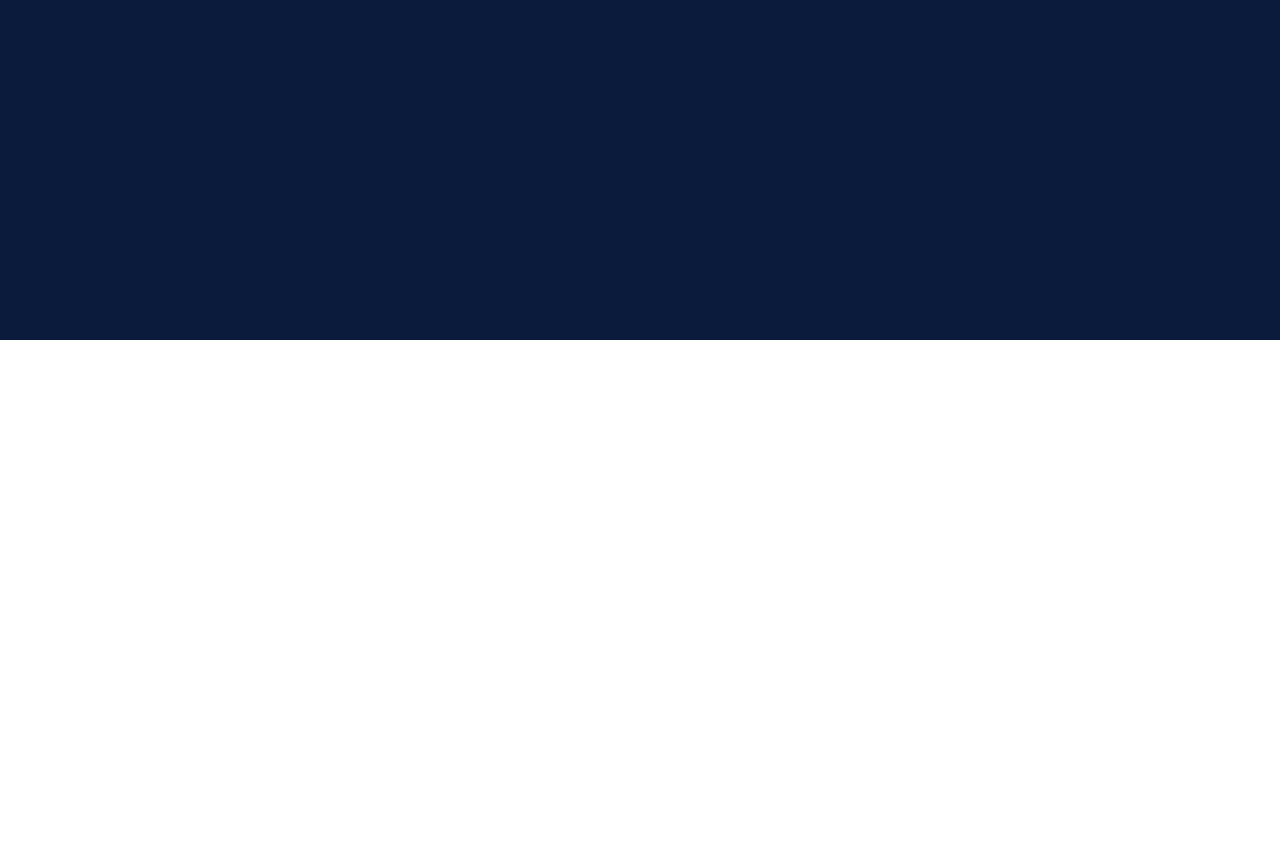
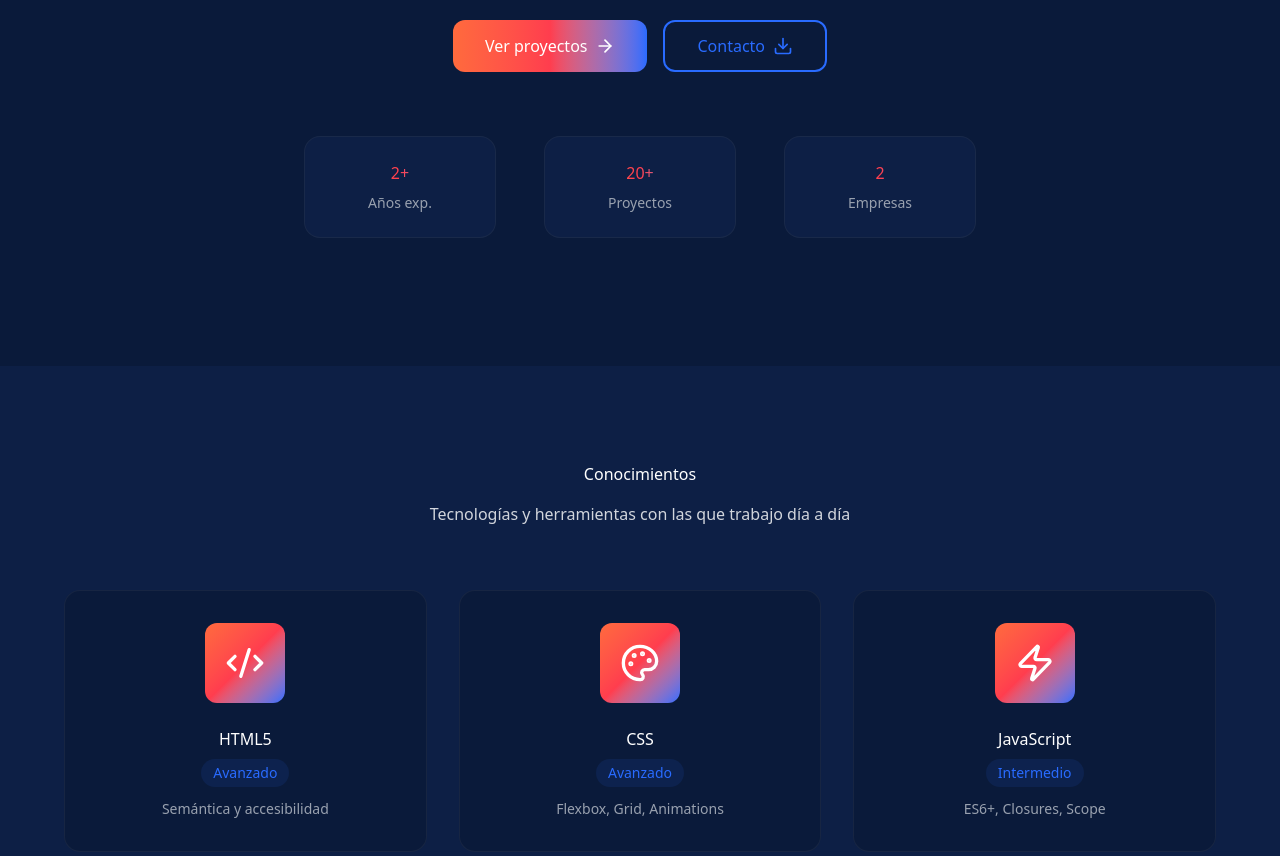
Before and after one commit to JASR2003/SitioWebPersonal-V2, a React (Vite) app: page / in a window 1280 px wide. Shown: the part 460-1316 px from the top of the page. Before the commit the page ends 800 px from the top, so only its background shows below. Built offline with nearby package versions, Linux system fonts and the light colour scheme.

Commit message:
Borrar GH Pages y añadir Hero y Skills

```diff
--- a/package.json
+++ b/package.json
@@ -26,7 +26,6 @@
     "eslint": "^9.39.1",
     "eslint-plugin-react-hooks": "^7.0.1",
     "eslint-plugin-react-refresh": "^0.4.24",
-    "gh-pages": "^6.3.0",
     "globals": "^16.5.0",
     "vite": "^7.2.4"
   }
--- a/src/App.jsx
+++ b/src/App.jsx
@@ -1,4 +1,6 @@
 import { Navigation } from './components/Navigation';
+import { Hero } from './components/Hero';
+import { Skills } from './components/Skills';
 
 function App() {
   return (
@@ -6,7 +8,8 @@ function App() {
       <Navigation />
 
       <main>
-
+        <Hero />
+        <Skills />
       </main>
 
       <footer className="bg-[#0D1F45] py-8 border-t border-gray-700/30">
--- a/src/components/Hero.jsx
+++ b/src/components/Hero.jsx
@@ -0,0 +1,89 @@
+import { ArrowRight, Download } from 'lucide-react';
+
+export function Hero() {
+    const scrollToProjects = () => {
+        const element = document.querySelector('#proyectos');
+        if (element) {
+            element.scrollIntoView({ behavior: 'smooth' });
+        }
+    };
+
+    const scrollToContact = () => {
+        const element = document.querySelector('#contacto');
+        if (element) {
+            element.scrollIntoView({ behavior: 'smooth' });
+        }
+    };
+
+    return (
+        <section id="inicio" className="pt-24 md:pt-32 pb-16 md:pb-24 lg:pb-32 px-6">
+            <div className="container mx-auto max-w-6xl">
+                <div className="flex flex-col items-center text-center">
+                    {/* Avatar/Circle */}
+                    <div className="w-24 h-24 md:w-32 md:h-32 lg:w-40 lg:h-40 rounded-full bg-gradient-to-br from-[#FF6A3D] via-[#FF3D4E] via-[#8B4DFF] to-[#296BFF] p-1 mb-8">
+                        <img
+                            src="/profile.jpg"
+                            alt="Jorge Suárez"
+                            className="w-full h-full rounded-full object-cover bg-[#0A1A3A]"
+                        />
+                    </div>
+
+                    {/* Title */}
+                    <h1 className="mb-6 text-white">
+                        Jorge Suárez – Desarrollador Frontend y WordPress
+                    </h1>
+
+                    {/* Description */}
+                    <p className="max-w-2xl mb-8 md:mb-10 text-gray-300">
+                        Desarrollador Frontend y WordPress especializado en crear sitios web modernos,
+                        responsivos y funcionales. Experiencia en maquetación, diseño de interfaces y
+                        desarrollo con WordPress, Elementor y tecnologías web actuales.
+                    </p>
+
+                    {/* CTA Buttons */}
+                    <div className="flex flex-col sm:flex-row gap-4 w-full sm:w-auto">
+                        <button
+                            onClick={scrollToProjects}
+                            className="px-8 py-3 rounded-xl bg-gradient-to-r from-[#FF6A3D] via-[#FF3D4E] via-[#8B4DFF] to-[#296BFF] text-white hover:shadow-lg hover:shadow-[#296BFF]/20 transition-all duration-300 flex items-center justify-center gap-2 group"
+                        >
+                            Ver proyectos
+                            <ArrowRight className="w-5 h-5 group-hover:translate-x-1 transition-transform" />
+                        </button>
+
+                        <button
+                            onClick={scrollToContact}
+                            className="px-8 py-3 rounded-xl border-2 border-[#296BFF] text-[#296BFF] hover:bg-[#152847] transition-all duration-300 flex items-center justify-center gap-2"
+                        >
+                            Contacto
+                            <Download className="w-5 h-5" />
+                        </button>
+                    </div>
+
+                    {/* Stats */}
+                    <div className="grid grid-cols-1 sm:grid-cols-3 gap-6 md:gap-12 mt-12 md:mt-16 w-full max-w-2xl">
+                        <div className="p-6 rounded-2xl bg-[#0D1F45] border border-gray-700/30">
+                            <div className="bg-gradient-to-r from-[#FF6A3D] via-[#FF3D4E] via-[#8B4DFF] to-[#296BFF] bg-clip-text text-transparent mb-2">
+                                2+
+                            </div>
+                            <p className="text-sm text-gray-400">Años exp.</p>
+                        </div>
+
+                        <div className="p-6 rounded-2xl bg-[#0D1F45] border border-gray-700/30">
+                            <div className="bg-gradient-to-r from-[#FF6A3D] via-[#FF3D4E] via-[#8B4DFF] to-[#296BFF] bg-clip-text text-transparent mb-2">
+                                20+
+                            </div>
+                            <p className="text-sm text-gray-400">Proyectos</p>
+                        </div>
+
+                        <div className="p-6 rounded-2xl bg-[#0D1F45] border border-gray-700/30">
+                            <div className="bg-gradient-to-r from-[#FF6A3D] via-[#FF3D4E] via-[#8B4DFF] to-[#296BFF] bg-clip-text text-transparent mb-2">
+                                2
+                            </div>
+                            <p className="text-sm text-gray-400">Empresas</p>
+                        </div>
+                    </div>
+                </div>
+            </div>
+        </section>
+    );
+}
--- a/src/components/Skills.jsx
+++ b/src/components/Skills.jsx
@@ -0,0 +1,124 @@
+import { Code2, Palette, Zap, Box, Smartphone, GitBranch, Layers, Database, Wrench } from 'lucide-react';
+
+export function Skills() {
+    const skills = [
+        {
+            icon: <Code2 className="w-8 h-8 md:w-10 md:h-10" />,
+            name: 'HTML5',
+            level: 'Avanzado',
+            description: 'Semántica y accesibilidad'
+        },
+        {
+            icon: <Palette className="w-8 h-8 md:w-10 md:h-10" />,
+            name: 'CSS',
+            level: 'Avanzado',
+            description: 'Flexbox, Grid, Animations'
+        },
+        {
+            icon: <Zap className="w-8 h-8 md:w-10 md:h-10" />,
+            name: 'JavaScript',
+            level: 'Intermedio',
+            description: 'ES6+, Closures, Scope'
+        },
+        {
+            icon: <Box className="w-8 h-8 md:w-10 md:h-10" />,
+            name: 'Bootstrap',
+            level: 'Intermedio',
+            description: 'Framework CSS responsive'
+        },
+        {
+            icon: <Smartphone className="w-8 h-8 md:w-10 md:h-10" />,
+            name: 'Tailwind',
+            level: 'Intermedio',
+            description: 'Utility-first CSS'
+        },
+        {
+            icon: <Code2 className="w-8 h-8 md:w-10 md:h-10" />,
+            name: 'WordPress',
+            level: 'Avanzado',
+            description: 'CMS y desarrollo'
+        },
+        {
+            icon: <Box className="w-8 h-8 md:w-10 md:h-10" />,
+            name: 'Elementor',
+            level: 'Avanzado',
+            description: 'Page builder profesional'
+        },
+        {
+            icon: <GitBranch className="w-8 h-8 md:w-10 md:h-10" />,
+            name: 'Git',
+            level: 'Intermedio',
+            description: 'Control de versiones'
+        },
+        {
+            icon: <Database className="w-8 h-8 md:w-10 md:h-10" />,
+            name: 'Hostinger',
+            level: 'Avanzado',
+            description: 'Gestión de hosting'
+        },
+        {
+            icon: <Wrench className="w-8 h-8 md:w-10 md:h-10" />,
+            name: 'NPM',
+            level: 'Intermedio',
+            description: 'Gestor de paquetes'
+        },
+        {
+            icon: <Layers className="w-8 h-8 md:w-10 md:h-10" />,
+            name: 'React',
+            level: 'Básico',
+            description: 'Librería JavaScript'
+        },
+        {
+            icon: <Zap className="w-8 h-8 md:w-10 md:h-10" />,
+            name: 'Vite',
+            level: 'Básico',
+            description: 'Build tool moderno'
+        },
+        {
+            icon: <Code2 className="w-8 h-8 md:w-10 md:h-10" />,
+            name: 'Dart & Flutter',
+            level: 'Aprendiendo',
+            description: 'Desarrollo multiplataforma'
+        }
+    ];
+
+    return (
+        <section id="conocimientos" className="py-16 md:py-24 px-6 bg-[#0D1F45] transition-colors duration-300">
+            <div className="container mx-auto max-w-6xl">
+                <div className="text-center mb-12 md:mb-16">
+                    <h2 className="mb-4 text-white">
+                        Conocimientos
+                    </h2>
+                    <p className="text-gray-300 max-w-2xl mx-auto">
+                        Tecnologías y herramientas con las que trabajo día a día
+                    </p>
+                </div>
+
+                <div className="grid grid-cols-1 sm:grid-cols-2 lg:grid-cols-3 gap-6 md:gap-8">
+                    {skills.map((skill, index) => (
+                        <div
+                            key={index}
+                            className="group p-6 md:p-8 rounded-2xl bg-[#0A1A3A] border border-gray-700/30 hover:border-[#296BFF] transition-all duration-300 hover:shadow-lg hover:shadow-[#296BFF]/10 flex flex-col items-center text-center"
+                        >
+                            <div className="w-16 h-16 md:w-20 md:h-20 rounded-xl bg-gradient-to-br from-[#FF6A3D] via-[#FF3D4E] via-[#8B4DFF] to-[#296BFF] flex items-center justify-center text-white mb-4 md:mb-6 group-hover:scale-110 transition-transform duration-300">
+                                {skill.icon}
+                            </div>
+
+                            <h3 className="mb-2 text-white">
+                                {skill.name}
+                            </h3>
+
+                            <div className="inline-block px-3 py-1 rounded-full bg-[#296BFF]/10 text-[#296BFF] text-sm mb-3">
+                                {skill.level}
+                            </div>
+
+                            <p className="text-sm text-gray-400">
+                                {skill.description}
+                            </p>
+                        </div>
+                    ))}
+                </div>
+            </div>
+        </section>
+    );
+}
--- a/vite.config.js
+++ b/vite.config.js
@@ -5,5 +5,5 @@ import tailwindcss from '@tailwindcss/vite'
 // https://vite.dev/config/
 export default defineConfig({
   plugins: [react(), tailwindcss()],
-  base: '/SitioWebPersonal-V2/'
+  // base: '/SitioWebPersonal-V2/'
 })
```
Also changed, not shown: 1 other file (tests, documents, lock files or other folders).
